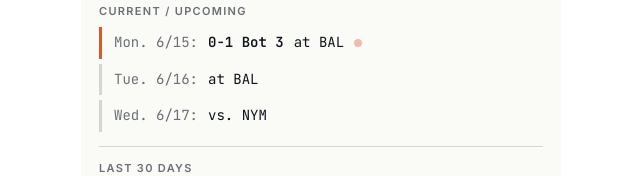
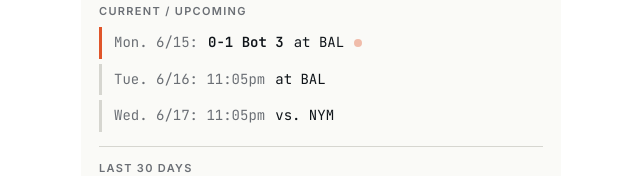
Before and after one commit to jaynarg/team-tracker-mlb, a React (Vite) app: page / in a window 1280 px wide. Shown: the part 451-627 px from the top of the page, without its empty margins (319-959 px from the left). Built offline with nearby package versions, Linux system fonts and the light colour scheme; no server answers.

Commit message:
Added scheuled start time for upcoming games

```diff
--- a/src/App.jsx
+++ b/src/App.jsx
@@ -80,6 +80,17 @@ const DAYS = ['Sun.', 'Mon.', 'Tue.', 'Wed.', 'Thu.', 'Fri.', 'Sat.'];
 const fmtGameDate = (isoStr) => {
   const d = new Date(isoStr);
   return `${DAYS[d.getDay()]} ${d.getMonth() + 1}/${d.getDate()}`;
+};
+const fmtGameTime = (game) => {
+  if (game?.status?.startTimeTBD) return 'TBD';
+  if (!game?.gameDate) return '';
+  const s = new Date(game.gameDate).toLocaleTimeString('en-US', {
+    hour: 'numeric',
+    minute: '2-digit',
+    hour12: true,
+  });
+  // "3:45 PM" → "3:45pm"
+  return s.replace(' ', '').toLowerCase();
 };
 
 const parseIP = (ipStr) => {
@@ -634,7 +645,7 @@ function GameRow({ game, kind, teamId }) {
   return (
     <li className="game game-scheduled">
       <div className="game-line">
-        <span className="game-date">{date}:</span>
+        <span className="game-date">{date}: {fmtGameTime(game)}</span>
         <span className="game-opp">{venue} {oppAbbr}</span>
       </div>
       {probablePitcherLine(game, teamId) && (
```
